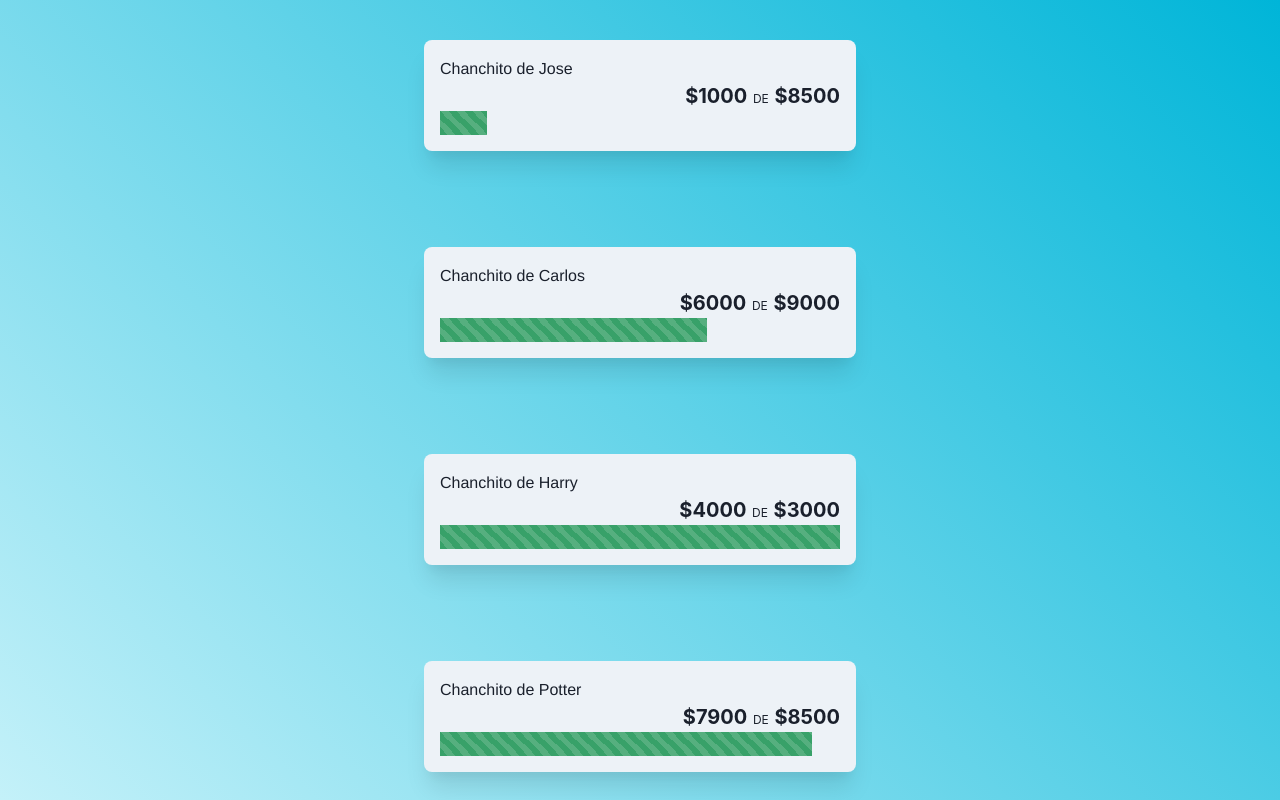
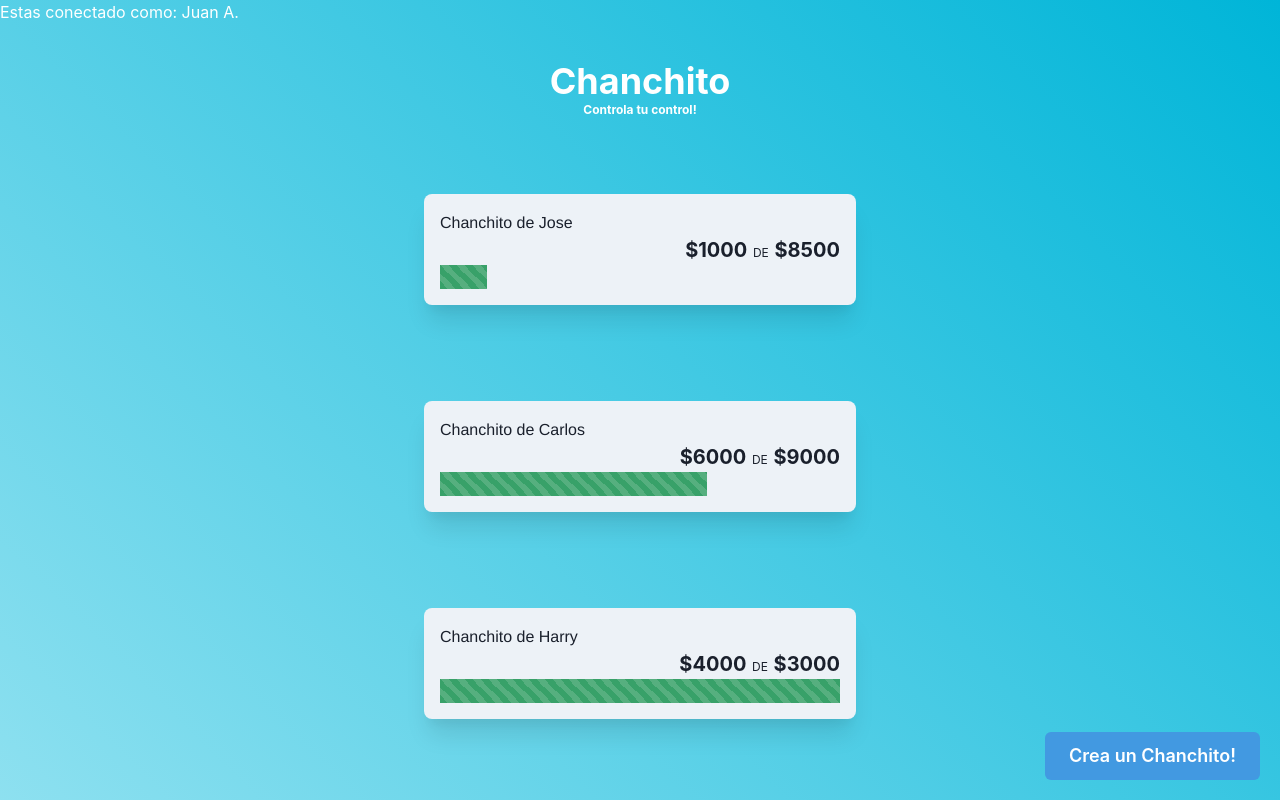
Before and after one commit to IBruzo/chanchito, a Next.js app: page /home in a window 1280 px wide. Shown: the top 800 px of the page. Built offline with nearby package versions, Linux system fonts and the light colour scheme.

Commit message:
Working skeleton

```diff
--- a/pages/home/index.js
+++ b/pages/home/index.js
@@ -46,9 +46,32 @@
 
 
     return(
-        <VStack spacing={4} h='100vh' bgGradient="linear(45deg, cyan.100, cyan.500)">
+        <>
+          <VStack spacing={4} h='200vh' bgGradient="linear(45deg, cyan.100, cyan.500)">
+            <Box width='full'><Link href='/home' textAlign='right' textColor='white'>Estas conectado como: Juan A.</Link></Box>
+            <Heading
+              textColor="white"
+              padding={5}
+            >
+              Chanchito
+              <Text fontSize={12} textAlign='center'>Controla tu control!</Text>
+            </Heading>
+
+
             {piggyList}
-        </VStack>
+            <Button
+              size="lg"
+              position="fixed"
+              bottom="20px"
+              right="20px"
+              backgroundColor="blue.400"
+              color="white"
+              _hover={{ backgroundColor: 'blue.500' }}
+            >
+              Crea un Chanchito!
+            </Button>
+          </VStack>
+        </>
 
     )
 }
```
Also changed, not shown: pages/home/piggyBanks/Jose.js (deleted, +0 -57 lines).
